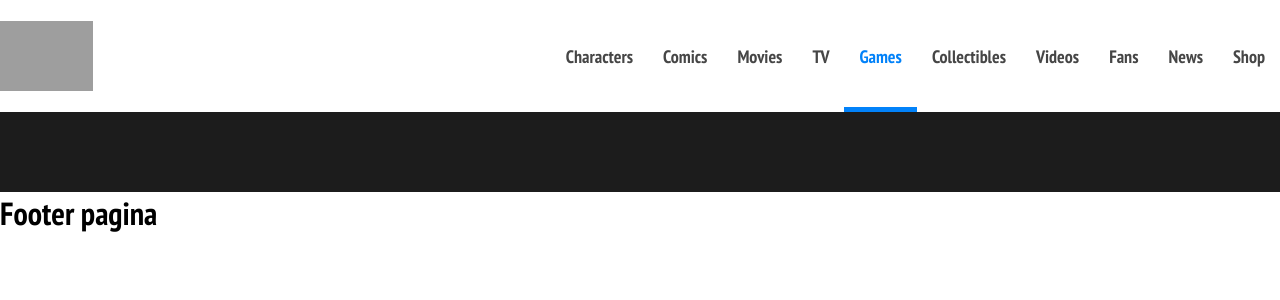
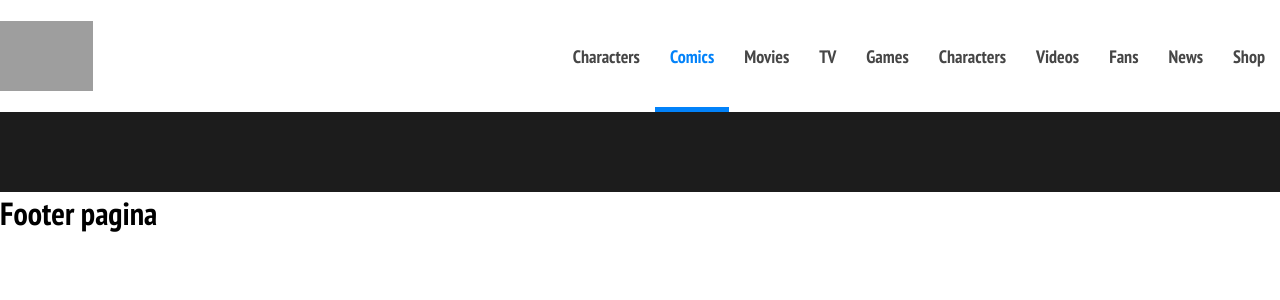
Before and after one commit to ArisGoi/vue-dc-comics, a Vue app: page / in a window 1280 px wide. Shown: the top 300 px of the page. Built offline with nearby package versions, Linux system fonts and the light colour scheme; grey boxes are pictures that could not be loaded.

Commit message:
add header autogenerativo

```diff
--- a/src/components/Header.vue
+++ b/src/components/Header.vue
@@ -4,16 +4,7 @@
       <img class="logo" src="@/assets/img/dc-logo.png" alt="Logo DC">
       <nav>
         <ul>
-          <li><a href="#">Characters</a></li>
-          <li><a href="#">Comics</a></li>
-          <li><a href="#">Movies</a></li>
-          <li><a href="#">TV</a></li>
-          <li class="current"><a href="#">Games</a></li>
-          <li><a href="#">Collectibles</a></li>
-          <li><a href="#">Videos</a></li>
-          <li><a href="#">Fans</a></li>
-          <li><a href="#">News</a></li>
-          <li><a href="#">Shop</a></li>
+          <li v-for="(link, index) in navMenu" :key="index" :class="{current : navMenu[index].current}"><a :href="navMenu[index].url">{{navMenu[index].title}}</a></li>
         </ul>
       </nav>
     </div>
@@ -23,6 +14,63 @@
 <script>
 export default {
   name: 'Header',
+
+  data() {
+    return {
+      navMenu: [
+        {
+          title: "Characters",
+          url: '#',
+          current: false
+        },
+        {
+          title: "Comics",
+          url: '#',
+          current: true
+        },
+        {
+          title: "Movies",
+          url: '#',
+          current: false
+        },
+        {
+          title: "TV",
+          url: '#',
+          current: false
+        },
+        {
+          title: "Games",
+          url: '#',
+          current: false
+        },
+        {
+          title: "Characters",
+          url: '#',
+          current: false
+        },
+        {
+          title: "Videos",
+          url: '#',
+          current: false
+        },
+        {
+          title: "Fans",
+          url: '#',
+          current: false
+        },
+        {
+          title: "News",
+          url: '#',
+          current: false
+        },
+        {
+          title: "Shop",
+          url: '#',
+          current: false
+        }
+      ]
+    }
+  }
 }
 </script>
 
```
